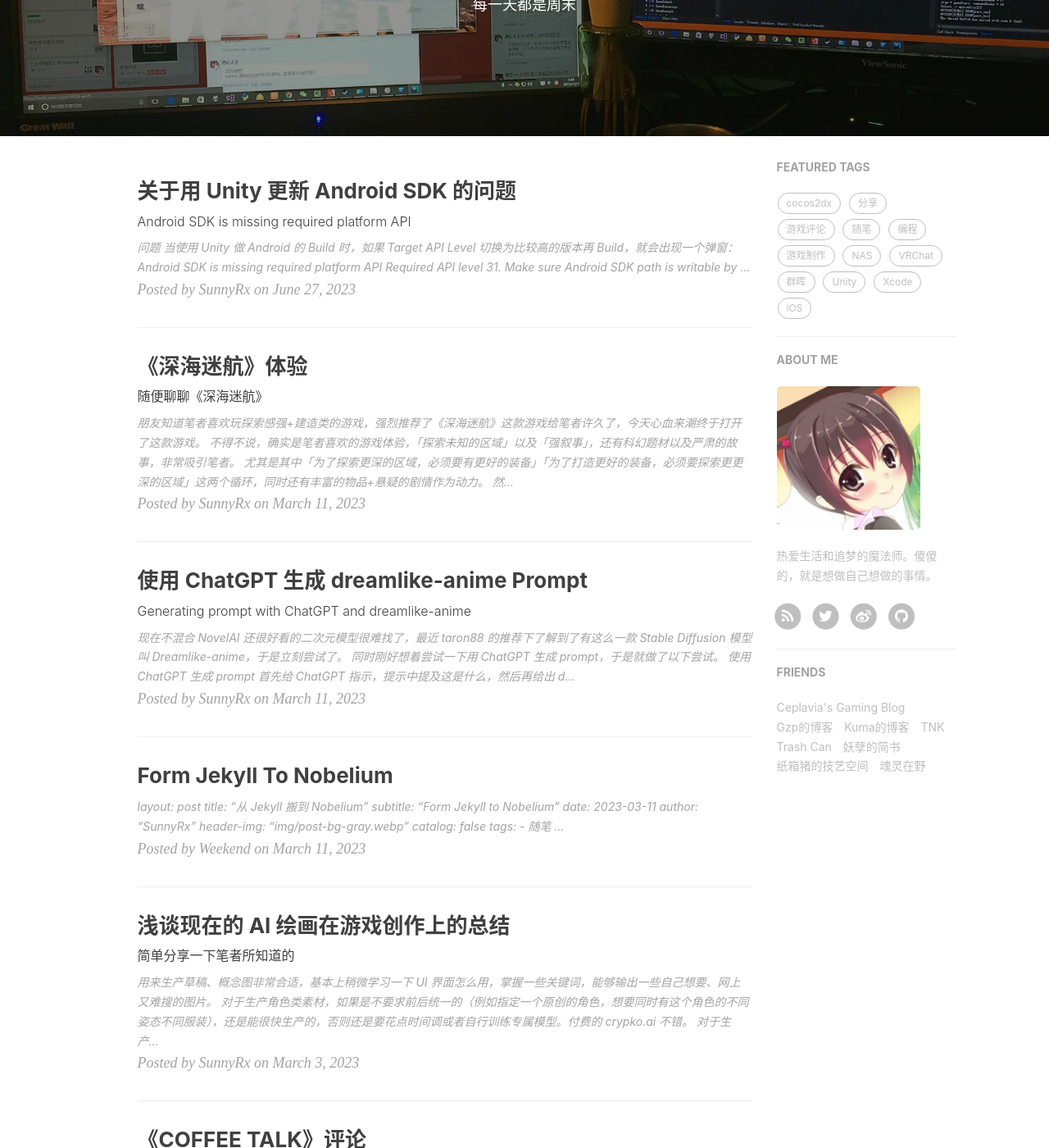
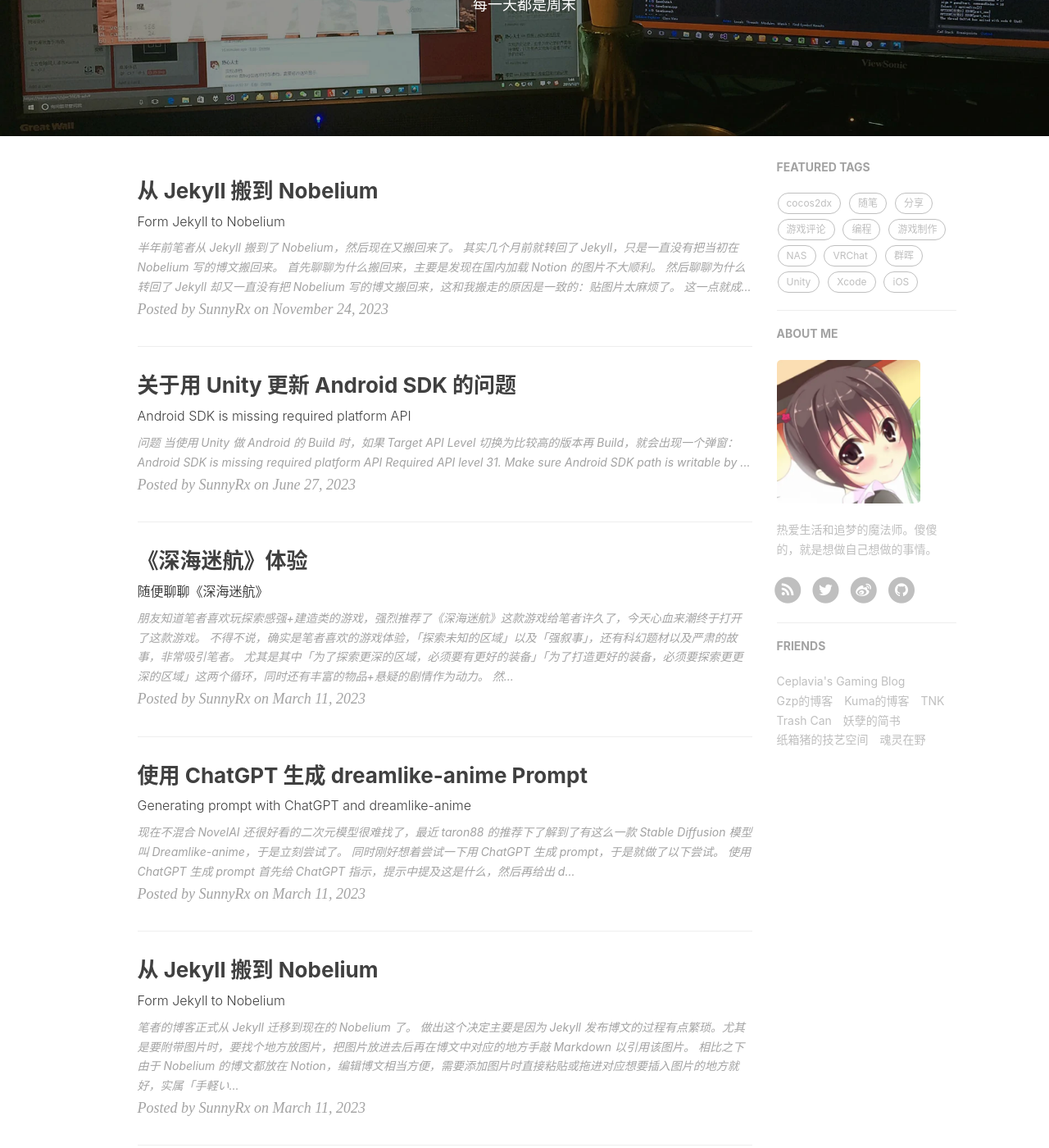
Before and after one commit to SunnyRx/SunnyRx.github.io, a Jekyll site: the page built from index.html, in a window 1280 px wide and 1400 px high, scrolled down 252 px. Shown: the whole window at 82% size. Built offline with Jekyll 4.4.1, drawn with Linux system fonts in a browser that asks for light colours; nearby versions of some CDN libraries; the list of posts is cut into pages by our own code; comment, search, counter and statistics services are not loaded; some of the changed text lies outside the part shown.

Commit message:
发布新博文

```diff
--- /dev/null
+++ b/_posts/2023-11-24-From-Nobelium-To-Jekyll.md
@@ -0,0 +1,25 @@
+---
+layout: post
+title: "从 Jekyll 搬到 Nobelium"
+subtitle: "Form Jekyll to Nobelium"
+date: 2023-11-24
+author: "SunnyRx"
+header-img: "img/post-bg-gray.webp"
+catalog:	false
+tags:
+    - 随笔
+---
+
+半年前笔者[从 Jekyll 搬到了 Nobelium](/2020/04/02/Form-Jekyll-To-Nobelium/)，然后现在又搬回来了。
+
+其实几个月前就转回了 Jekyll，只是一直没有把当初在 Nobelium 写的博文搬回来。
+
+首先聊聊为什么搬回来，主要是发现在国内加载 Notion 的图片不大顺利。
+
+然后聊聊为什么转回了 Jekyll 却又一直没有把 Nobelium 写的博文搬回来，这和我搬走的原因是一致的：贴图片太麻烦了。
+
+这一点就成为了笔者写博文的一大阻力之一。期间找了一下有没有比较方便在 Jekyll 写博客是贴图的工具，没有找到，还有尝试用 ChatGPT 自己写一个处理图片工作流的工具，也失败了。
+
+![图片工作流工具半成品](https://raw.githubusercontent.com/SunnyRx/images/main/img/20231124223918.webp)
+
+最后在[朋友](https://ruterly.com/)的推荐下，使用了 [PicGo](https://github.com/Molunerfinn/PicGo)，满足了笔者的需求，也消除了这一大阻力。
```
Also changed, not shown: _posts/2023-03-11-Form-Jekyll-To-Nobelium.md (+11 -11 lines).
